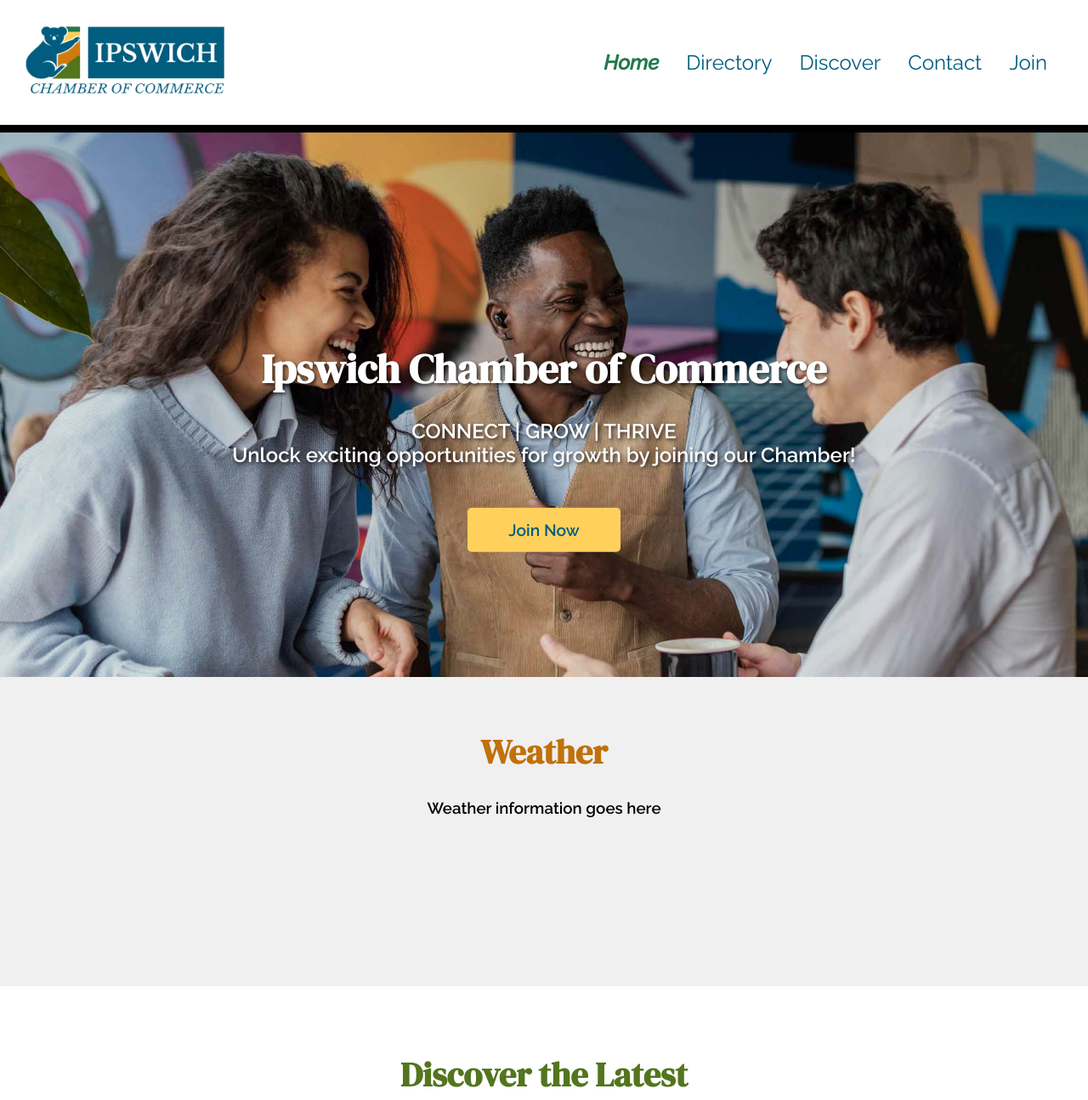
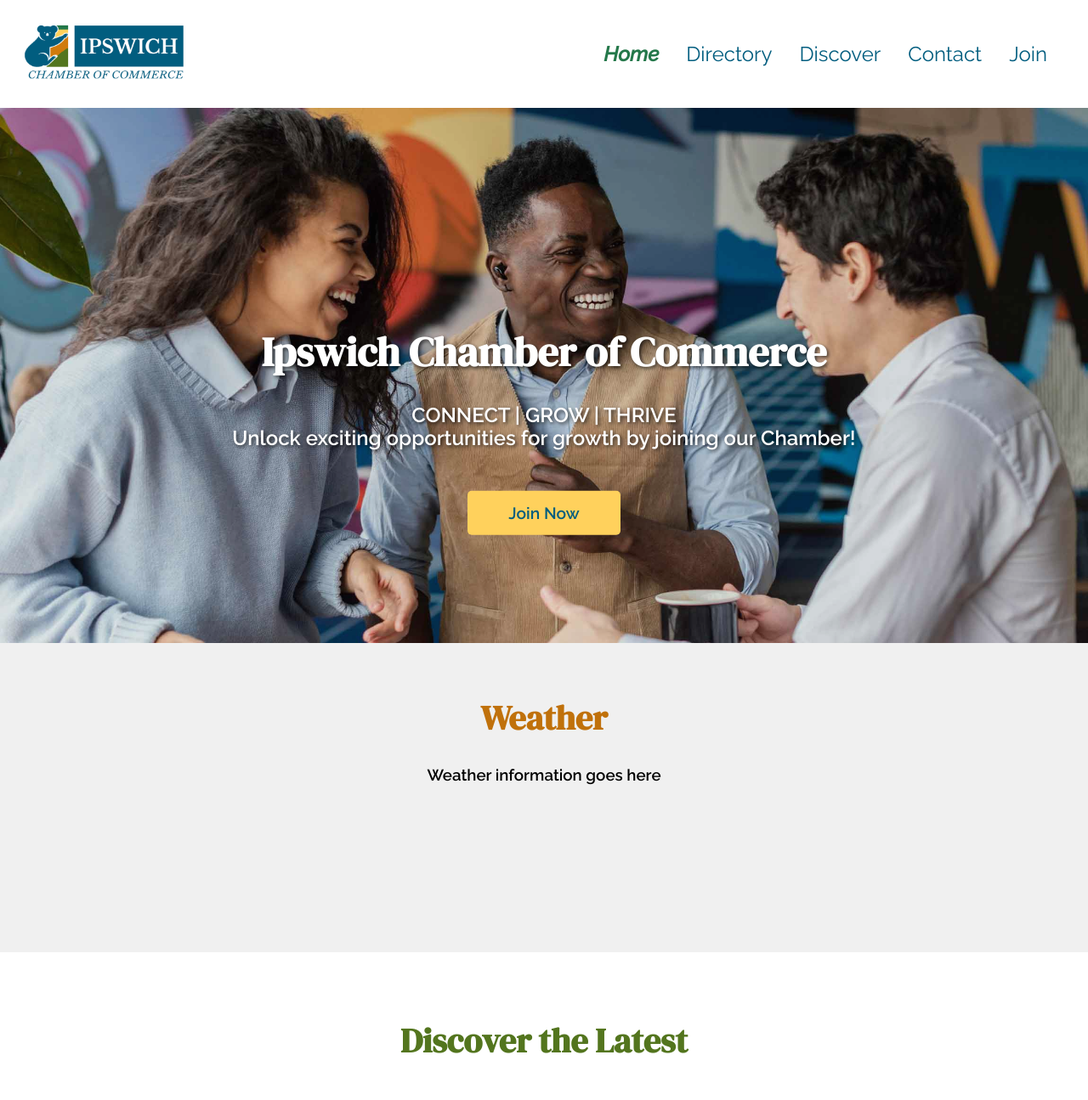
Before and after one commit to grdavie/wdd230, a plain HTML site: page chamber/index.html in a window 1280 px wide. Shown: the top 1295 px of the page at 85% size. Drawn offline with nearby package versions, Linux system fonts and the light colour scheme.

```diff
--- a/chamber/index.html
+++ b/chamber/index.html
@@ -31,7 +31,7 @@
 <body>
     <div id="container">
         <header>
-            <a href="index.html"><img src="images/ic-logo.png" id="logo" alt="Ipswich Chamber of Commerce Logo" width="250"></a>
+            <a href="index.html"><img src="images/ic-logo.png" id="logo" alt="Ipswich Chamber of Commerce Logo" width="200"></a>
         </header>
         <nav>
             <button id="menu" title="Menu"></button>
--- a/chamber/styles/base.css
+++ b/chamber/styles/base.css
@@ -10,6 +10,7 @@ header, nav, #hero, main, footer {
 #logo {
     margin-left: .5rem;
     margin-top: .5rem;
+    width:200px;
 }
 
 
@@ -63,6 +64,7 @@ header {
     padding: 0;
     margin: 0;
     position: relative;
+
 }
 
 .navigation li {
@@ -101,7 +103,7 @@ header {
    position: relative;
    overflow: hidden;
    min-height: 650px;
-   background-color: black;
+   background-color: rgb(33, 32, 31);
 }
 
 #hero-img {
@@ -109,6 +111,8 @@ header {
     object-fit: cover;
     min-height: 650px;
     opacity: 90%;
+    margin-top: -100px;
+    margin-bottom: -105px;
 }
 
 #hero-box:hover {
@@ -175,6 +179,11 @@ header {
     padding: 1rem;
     text-align: center;
     font-weight: 400;
+}
+
+#weather {
+    margin-top: 50px;
+    background-color: white;
 }
 
 #contact-home {
--- a/chamber/styles/larger.css
+++ b/chamber/styles/larger.css
@@ -18,6 +18,7 @@
         margin-top: .5rem;
     }
 
+
     #hero-img {
         max-width: 100%;
         object-fit: cover;
@@ -26,7 +27,6 @@
 
     #hero-box {
         max-height: 600px;
-        margin-top: -2rem;
     }
 
     #menu {
@@ -85,7 +85,7 @@
         z-index: 1;
         background-color: rgb(240, 240, 240);
         height: 300px;
-        margin-top: 0;
+        margin-top: -20px;
         padding: 2rem;
     }
 
```
